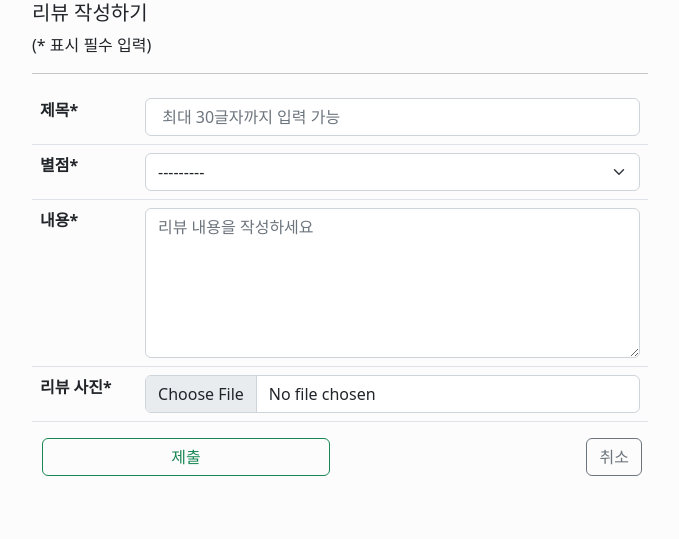
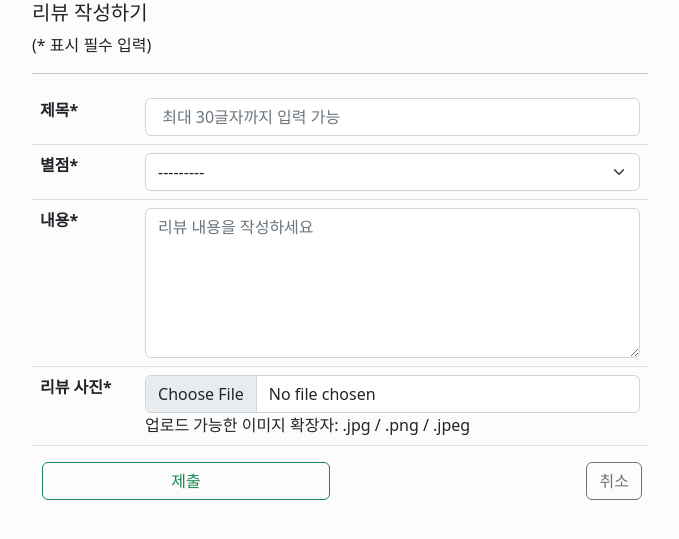
Before and after one commit to asyam9/OptimizedOfficeAI, a Django app: page /reviews/upload/ in a window 1280 px wide. Shown: the part 156-695 px from the top of the page, without its empty margins (300-979 px from the left). Run offline with Django 4.2, Linux system fonts and the light colour scheme; some libraries are stand-ins or nearby versions.

Commit message:
이미지 확장자 안내문구 추가

```diff
--- a/Review_site/Reviews/templates/Reviews/review_upload.html
+++ b/Review_site/Reviews/templates/Reviews/review_upload.html
@@ -46,7 +46,7 @@
               </tr>
               <tr>
                 <th scope="row">리뷰 사진*</th>
-                <td>  {{ form.imgfile|add_class:"form-control"|attr:"id:formFile" }}  </td>
+                <td>  {{ form.imgfile|add_class:"form-control"|attr:"id:formFile" }} 업로드 가능한 이미지 확장자: .jpg / .png / .jpeg  </td>
               </tr>
             </tbody>
           </table>
```
